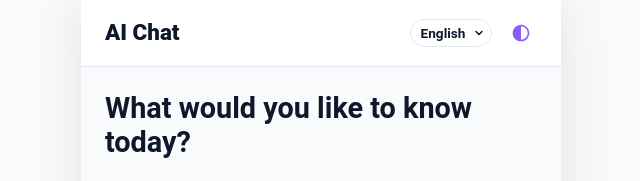
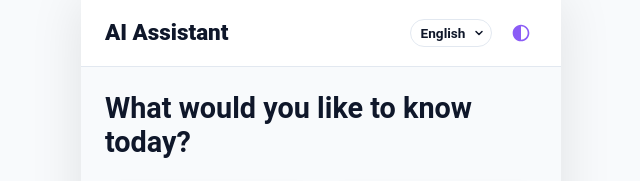
Before and after one commit to kumarakshu/electionaiexplainer, a website built with Vite: page index.html in a window 1280 px wide. Shown: the top 181 px of the page, 319-959 px from the left. Built offline with nearby package versions, Linux system fonts and the light colour scheme; some packages are replaced by stand-ins of ours; no server answers.

Commit message:
Fix Map CSP headers and add dynamic UI translation logic

```diff
--- a/index.html
+++ b/index.html
@@ -6,7 +6,7 @@
     <meta name="theme-color" content="#8B5CF6" />
     <meta name="description" content="An interactive and easy-to-follow guide to understanding the election process, timelines, and voting steps." />
     <title>Smart Election Assistant</title>
-    <meta http-equiv="Content-Security-Policy" content="default-src 'self'; script-src 'self' 'unsafe-inline'; style-src 'self' 'unsafe-inline' https://fonts.googleapis.com; font-src 'self' https://fonts.gstatic.com; connect-src 'self' ws: wss: http://localhost:* https://generativelanguage.googleapis.com https://firestore.googleapis.com https://firebase.googleapis.com; frame-src 'self' https://maps.google.com; img-src 'self' data:;" />
+    <meta http-equiv="Content-Security-Policy" content="default-src 'self'; script-src 'self' 'unsafe-inline'; style-src 'self' 'unsafe-inline' https://fonts.googleapis.com; font-src 'self' https://fonts.gstatic.com; connect-src 'self' ws: wss: http://localhost:* https://generativelanguage.googleapis.com https://firestore.googleapis.com https://firebase.googleapis.com; frame-src 'self' https://maps.google.com https://www.google.com; worker-src 'self' blob:; img-src 'self' data:;" />
     <!-- Google Fonts for Typography -->
     <link rel="preconnect" href="https://fonts.googleapis.com" />
     <link rel="preconnect" href="https://fonts.gstatic.com" crossorigin />
--- a/src/main.ts
+++ b/src/main.ts
@@ -23,18 +23,98 @@ document.addEventListener('DOMContentLoaded', async () => {
     });
   }
 
+  // UI Translations
+  const translations = {
+    en: {
+      headerTitleChat: 'AI Chat',
+      headerTitleAsst: 'AI Assistant',
+      heroGreeting: 'What would you like to know today?',
+      guideMe: 'Guide Me',
+      quickChat: 'Quick Chat',
+      popularTools: 'Popular Tools',
+      eligibilityTitle: 'Eligibility',
+      eligibilityDesc: 'Check right now',
+      pollingBoothTitle: 'Polling Booth',
+      pollingBoothDesc: 'Find nearby',
+      timelineTitle: 'Timeline',
+      timelineDesc: 'Election process',
+      remindersTitle: 'Reminders',
+      remindersDesc: 'Sync calendar',
+      navHome: 'Home',
+      navChat: 'Chat'
+    },
+    hi: {
+      headerTitleChat: 'एआई चैट',
+      headerTitleAsst: 'एआई असिस्टेंट',
+      heroGreeting: 'आज आप क्या जानना चाहेंगे?',
+      guideMe: 'मेरा मार्गदर्शन करें',
+      quickChat: 'त्वरित चैट',
+      popularTools: 'लोकप्रिय टूल्स',
+      eligibilityTitle: 'पात्रता',
+      eligibilityDesc: 'अभी जांचें',
+      pollingBoothTitle: 'मतदान केंद्र',
+      pollingBoothDesc: 'आस-पास खोजें',
+      timelineTitle: 'समयरेखा',
+      timelineDesc: 'चुनाव प्रक्रिया',
+      remindersTitle: 'रिमाइंडर',
+      remindersDesc: 'कैलेंडर सिंक करें',
+      navHome: 'होम',
+      navChat: 'चैट'
+    }
+  };
+
+  function applyTranslations(lang: 'en' | 'hi') {
+    const t = translations[lang];
+    const headerTitle = document.getElementById('header-title');
+    const isChatOpen = !document.getElementById('tab-chat')?.classList.contains('hidden-tab');
+    if (headerTitle) headerTitle.textContent = isChatOpen ? t.headerTitleChat : t.headerTitleAsst;
+
+    const heroGreeting = document.querySelector('.hero-greeting');
+    if (heroGreeting) heroGreeting.textContent = t.heroGreeting;
+
+    const btnGuideMe = document.getElementById('btn-guide-me');
+    if (btnGuideMe) btnGuideMe.childNodes[2].textContent = t.guideMe;
+
+    const btnStartChat = document.getElementById('btn-start-chat');
+    if (btnStartChat) btnStartChat.childNodes[2].textContent = t.quickChat;
+
+    const sectionTitle = document.querySelector('.section-title');
+    if (sectionTitle) sectionTitle.textContent = t.popularTools;
+
+    const cElig = document.getElementById('card-eligibility');
+    if (cElig) { cElig.querySelector('h4')!.textContent = t.eligibilityTitle; cElig.querySelector('p')!.textContent = t.eligibilityDesc; }
+
+    const cMaps = document.getElementById('card-maps');
+    if (cMaps) { cMaps.querySelector('h4')!.textContent = t.pollingBoothTitle; cMaps.querySelector('p')!.textContent = t.pollingBoothDesc; }
+
+    const cTime = document.getElementById('card-timeline');
+    if (cTime) { cTime.querySelector('h4')!.textContent = t.timelineTitle; cTime.querySelector('p')!.textContent = t.timelineDesc; }
+
+    const cCal = document.getElementById('card-calendar');
+    if (cCal) { cCal.querySelector('h4')!.textContent = t.remindersTitle; cCal.querySelector('p')!.textContent = t.remindersDesc; }
+
+    const navLabels = document.querySelectorAll('.nav-label');
+    if (navLabels.length >= 2) {
+      navLabels[0].textContent = t.navHome;
+      navLabels[1].textContent = t.navChat;
+    }
+  }
+
   // Language Toggle
   const langToggle = document.getElementById('lang-toggle') as HTMLSelectElement | null;
-  let currentLang = savedLang;
+  let currentLang = savedLang as 'en' | 'hi';
 
   if (langToggle) {
     langToggle.value = savedLang;
     langToggle.addEventListener('change', (e) => {
       const target = e.target as HTMLSelectElement;
-      currentLang = target.value;
+      currentLang = target.value as 'en' | 'hi';
       saveUserPreference('language', currentLang);
+      applyTranslations(currentLang);
     });
   }
+
+  applyTranslations(currentLang);
 
   // Eligibility Checker
   const btnCheck = document.getElementById('btn-check-eligibility');
```
